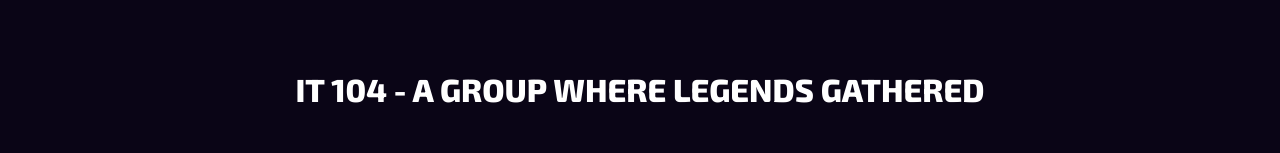
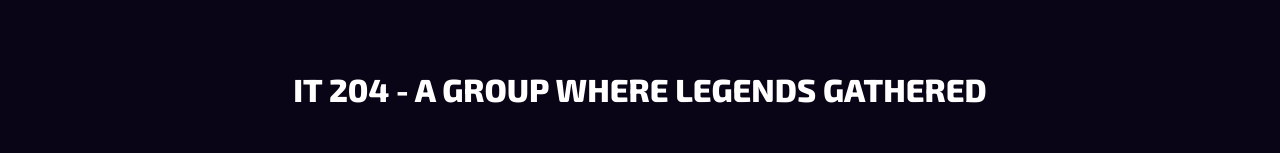
Before and after one commit to ParvizDeveloper/university-next.js-schedule, a Next.js app: page / in a window 1280 px wide. Shown: the part 1584-1737 px from the top of the page. Built offline with nearby package versions, Linux system fonts and the light colour scheme.

Commit message:
Update layout.js
from 104 to 204

```diff
--- a/app/layout.js
+++ b/app/layout.js
@@ -32,7 +32,7 @@ export default function RootLayout({ children }) {
         <main>{children}</main>
         <footer>
           <p style={{ fontSize: '2rem' }}>
-            <strong>IT 104 - A GROUP WHERE LEGENDS GATHERED</strong>
+            <strong>IT 204 - A GROUP WHERE LEGENDS GATHERED</strong>
           </p>
           <p style={{ marginTop: '20px', fontSize: '1.6rem' }}>
             Website made by -{' '}
```
